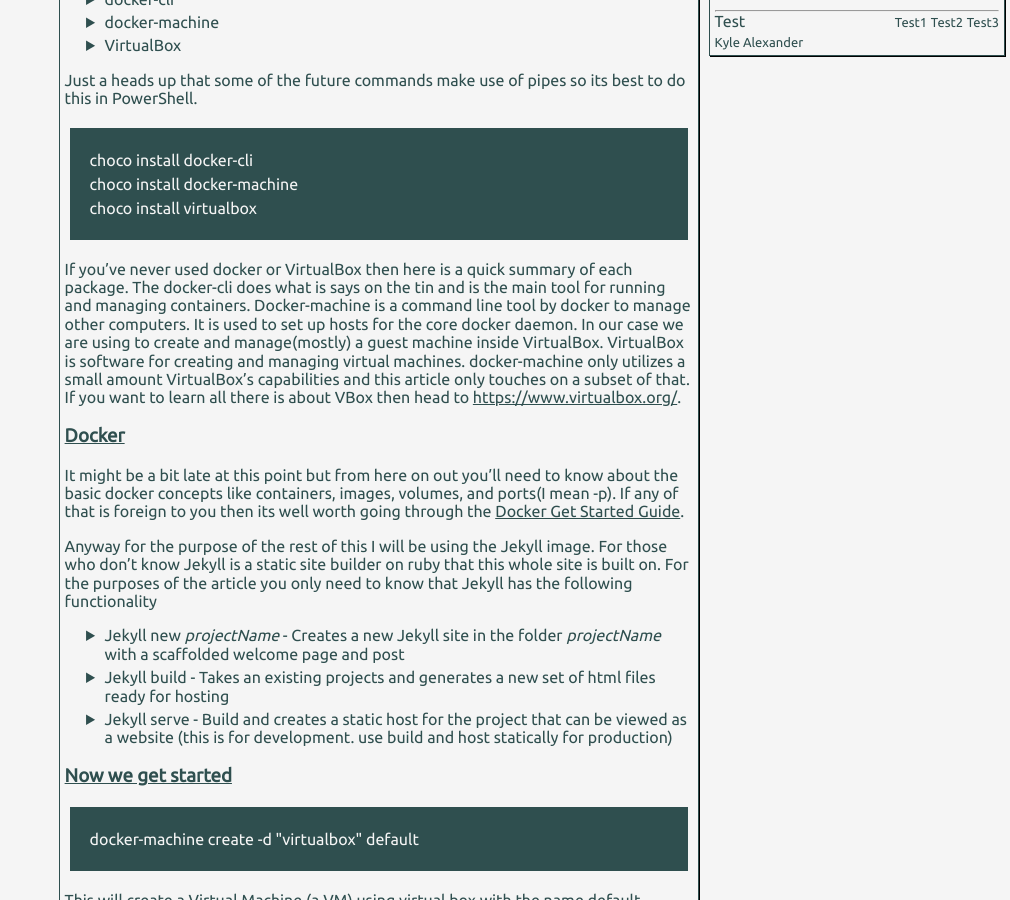
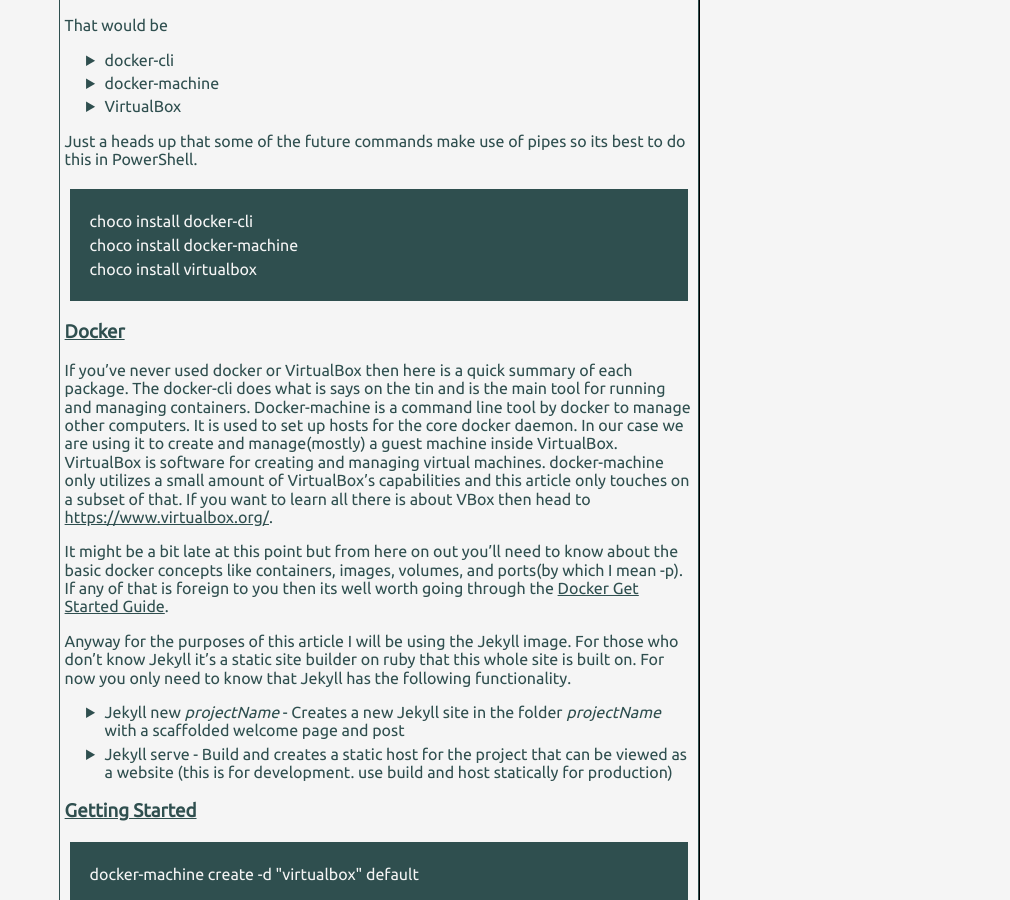
Before and after one commit to Mcphylus12/mcphylus12.github.io, a Jekyll site: the page built from _posts/2019-08-18-Docker-With-VBox.md, in a window 1280 px wide and 900 px high, scrolled down 876 px. Shown: the whole window, without its empty margins (270-1280 px from the left). Built offline with Jekyll 4.4.1, drawn with Linux system fonts in a browser that asks for light colours; some of the changed text lies outside the part shown.

Commit message:
Added first post (booyakasha)

````diff
--- a/_posts/2019-08-18-Docker-VBox.md
+++ b/_posts/2019-08-18-Docker-With-VBox.md
@@ -34,33 +38,30 @@
 choco install virtualbox
 ```
 
-If you've never used docker or VirtualBox then here is a quick summary of each package. The docker-cli does what is says on the tin and is the main tool for running and managing containers. Docker-machine is a command line tool by docker to manage other computers. It is used to set up hosts for the core docker daemon. In our case we are using to create and manage(mostly) a guest machine inside VirtualBox. VirtualBox is software for creating and managing virtual machines. docker-machine only utilizes a small amount VirtualBox's capabilities and this article only touches on a subset of that. If you want to learn all there is about VBox then head to [https://www.virtualbox.org/](https://www.virtualbox.org/).
-
 ### Docker
 
-It might be a bit late at this point but from here on out you'll need to know about the basic docker concepts like containers, images, volumes, and ports(I mean -p). If any of that is foreign to you then its well worth going through the [Docker Get Started Guide](https://docs.docker.com/get-started/).
+If you've never used docker or VirtualBox then here is a quick summary of each package. The docker-cli does what is says on the tin and is the main tool for running and managing containers. Docker-machine is a command line tool by docker to manage other computers. It is used to set up hosts for the core docker daemon. In our case we are using it to create and manage(mostly) a guest machine inside VirtualBox. VirtualBox is software for creating and managing virtual machines. docker-machine only utilizes a small amount of VirtualBox's capabilities and this article only touches on a subset of that. If you want to learn all there is about VBox then head to [https://www.virtualbox.org/](https://www.virtualbox.org/).
 
-Anyway for the purpose of the rest of this I will be using the Jekyll image. For those who don't know Jekyll is a static site builder on ruby that this whole site is built on. For the purposes of the article you only need to know that Jekyll has the following functionality
+It might be a bit late at this point but from here on out you'll need to know about the basic docker concepts like containers, images, volumes, and ports(by which I mean -p). If any of that is foreign to you then its well worth going through the [Docker Get Started Guide](https://docs.docker.com/get-started/).
+
+Anyway for the purposes of this article I will be using the Jekyll image. For those who don't know Jekyll it's a static site builder on ruby that this whole site is built on. For now you only need to know that Jekyll has the following functionality.
 
 - Jekyll new *projectName* - Creates a new Jekyll site in the folder *projectName* with a scaffolded welcome page and post
-- Jekyll build - Takes an existing projects and generates a new set of html files ready for hosting
 - Jekyll serve - Build and creates a static host for the project that can be viewed as a website (this is for development. use build and host statically for production)
 
-### Now we get started
+### Getting Started
 
 ```PowerShell
 docker-machine create -d "virtualbox" default
 ```
 
-This will create a Virtual Machine (a VM) using virtual box with the name default. default is a nice name as the docker-machine cli assumes we are operating on this machine for most of its operations if a VM name is not specified in the command.
+This will create a Virtual Machine (a VM) using virtual box with the name default. default is a nice name as the docker-machine cli assumes we are operating on this machine for most of its operations if a different VM name is not specified in the command.
 
-### Volumes
-
-As we have the VM between us and the docker containers we need to make any folders that we will use as docker volumes shared folders between our machine and the VM so everything is synced. After turning off the VM we can use
+As we have the VM between us and the docker containers we need to make any folders that we will use as docker volumes shared folders between our machine and the VM so everything is synced.
 
 ```PowerShell
-docker-machine stop #stops the machine
-vboxmanage sharedfolder add default --name dockermnt --hostpath "\\?\c:\dockermnt" --automount #requires a stopped machine
+docker-machine stop #stops the VM
+vboxmanage sharedfolder add default --name dockermnt --hostpath "\\?\c:\dockermnt" --automount #requires a stopped VM
 docker-machine start
 ```
 
@@ -78,13 +79,13 @@
 
 This gives any operations performed by docker permissions to write into the folder. This is a bonus as most images need to write to the VM to create persistence for the containers.
 
-Before we can use the docker client to mess with containers we need to make sure it is is pointing at the VM as the docker host so any instructions are executed in the VM where the docker daemon is running.
+Before we can use the docker client to mess with containers we need to make sure it is is pointing at the VM so any instructions are executed in the VM where the docker daemon is running.
 
 ```PowerShell
 docker-machine env
 ```
 
-This will print the a collections of instructions to set the environment for the docker cli. I would advise using PowerShell and running
+This will print a collections of instructions to set the environment for the docker cli. I would advise using PowerShell and running
 
 ```PowerShell
 docker-machine env | Invoke-Expression
@@ -101,9 +102,9 @@
 A quick overview of what's in the command first.
 - docker run is the base command for setting up and starting a container
 - --rm is a switch to tell docker to clean up any anonymous volumes or containers created by the running of the container. This includes the container itself as it hangs about after finishing for debugging. It is a nice switch to use if your container runs a single command and then dies as it avoids hanging containers piling up.
-- -v specifies the mount. The exact command tells docker to link the /dockermnt/jekyll folder in the VM to the /srv/jekyll folder that will run inside the container (/srv/jekyll is a folder specified by the image we are using). /dockermnt/jekyll in the VM is automatically synced to the folder of the same name on our host machine due to the folder share.
-- -it is a pair of switches to attach terminal in and out streams to the docker container. As this particular run doesn't need anymore input after the initial command then you may only need -t. -it is a nice switch to use in general if you want to interact in anyway with the terminal inside the docker container
-- jekyll/jekyll speicifies the docker image we want to run. look for it on dockerhub for more info
+- -v specifies the mount. This exact command tells docker to link the /dockermnt/jekyll folder in the VM to the /srv/jekyll folder that will run inside the container (/srv/jekyll is a folder specified by the image we are using). /dockermnt/jekyll in the VM is automatically synced to the folder of the same name on our host machine due to the folder share.
+- -it is a pair of switches to attach terminal in and out streams to the docker container. As this particular command doesn't need anymore input after the initial command then you may only need -t. -it is a nice switch to use in general if you want to interact in anyway with the terminal inside the docker container.
+- jekyll/jekyll specifies the docker image we want to run. look for it on dockerhub for more info.
 - jekyll new dockertest is the initial command for the container to run once started. This is a standard jekyll command to scaffold a new jekyll site with a welcome page and post.
 
 Once the command has executed and the container has finished you should now be able to see the whole site in C:\dockermnt\jekyll on your host machine. If the container output looks successful but you cant see the folder then you should run
@@ -116,11 +117,11 @@
 
 If none of these issues have happened then you've successfully got docker working with volumes.
 
-> Remember it only will work for the if your volumes are based out of the /dockermnt folder as this is the place youve given docker permission to write to.
+> Remember it will only work for volumes that are based out of the /dockermnt folder as this is the place we've given docker permission to write to.
 
 ### Networks
 
-The other important thing with docker is you'll usually want to run a server from within the container. For this we test with *jekyll serve*.
+The other important thing with docker is you'll usually want to run a server from within the container. For this we can test with *jekyll serve* which starts a web server to serve the site from.
 
 ```PowerShell
 docker run --rm -v="/dockermnt/jekyll/dockertest:/srv/jekyll" -p 80:4000 -it jekyll/jekyll jekyll serve
@@ -129,7 +130,7 @@
 Just to note some changes.
 - The volume mount is now /dockermnt/jekyll/dockertest as we want to execute the command inside the jekyll project that we previously created.
 - the command is now *jekyll serve* not *jekyll new*
-- The all new -p switch is used to define port forwarding from the container onto the host machine. Here we are mapping port 4000 from **within** the container the port 80 of the VM
+- The all new -p switch is used to define port forwarding from the container onto the host machine. Here we are mapping port 4000 from **within** the container to port 80 of the VM
 
 The networking is another thing that potentially has an extra step as our container host is a VM. By default the VM has a host only adapter attached which means the VM is automatically accessible from the host machine. You can use
 
````
Also changed, not shown: other parts of _posts/2019-08-18-Docker-With-VBox.md (+7 -3 lines), _posts/2019-07-29-LoremIpsum.md (+0 -1 lines), _posts/2019-07-30-LoremIpsum2.md (+0 -1 lines).
